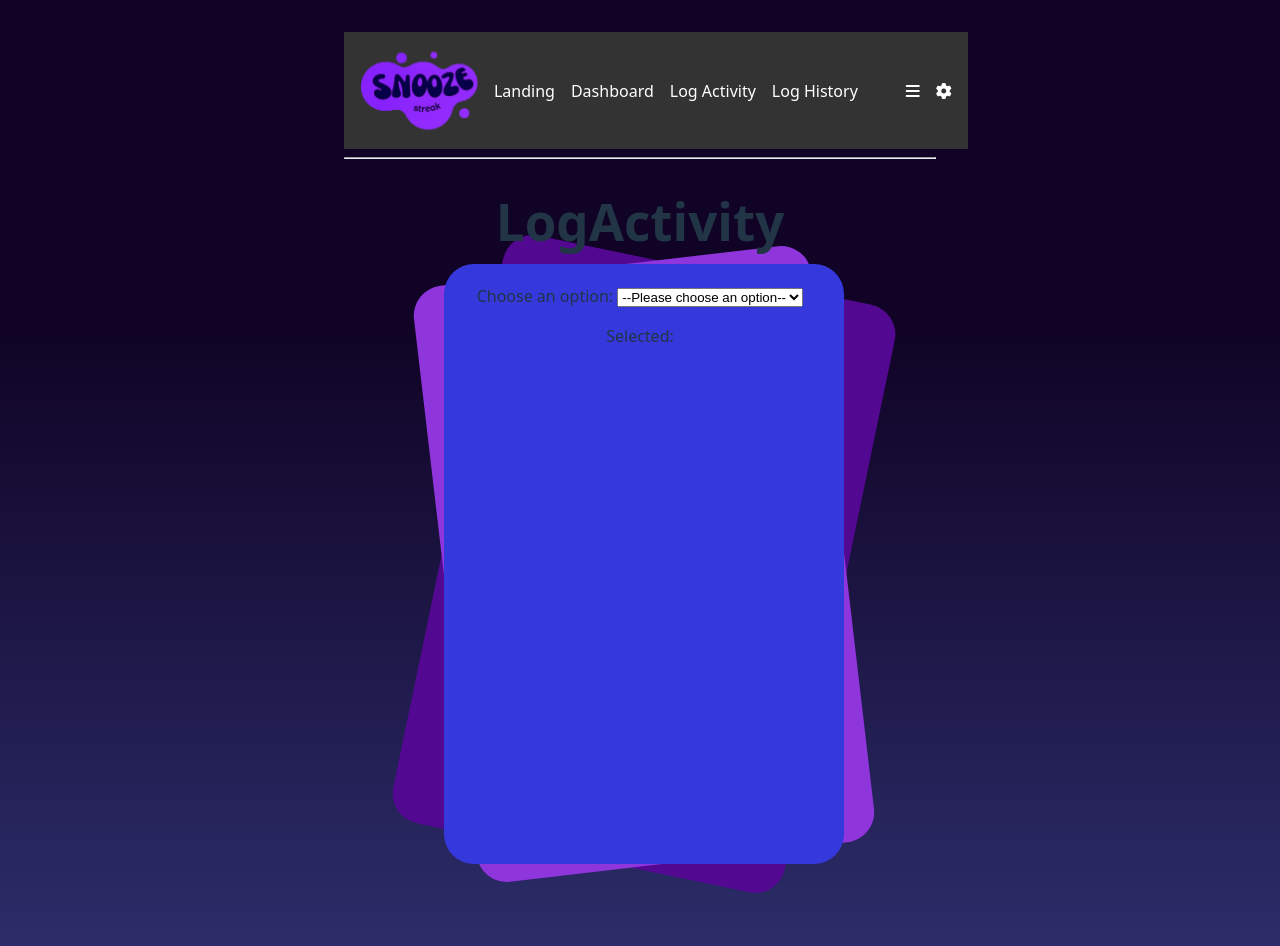
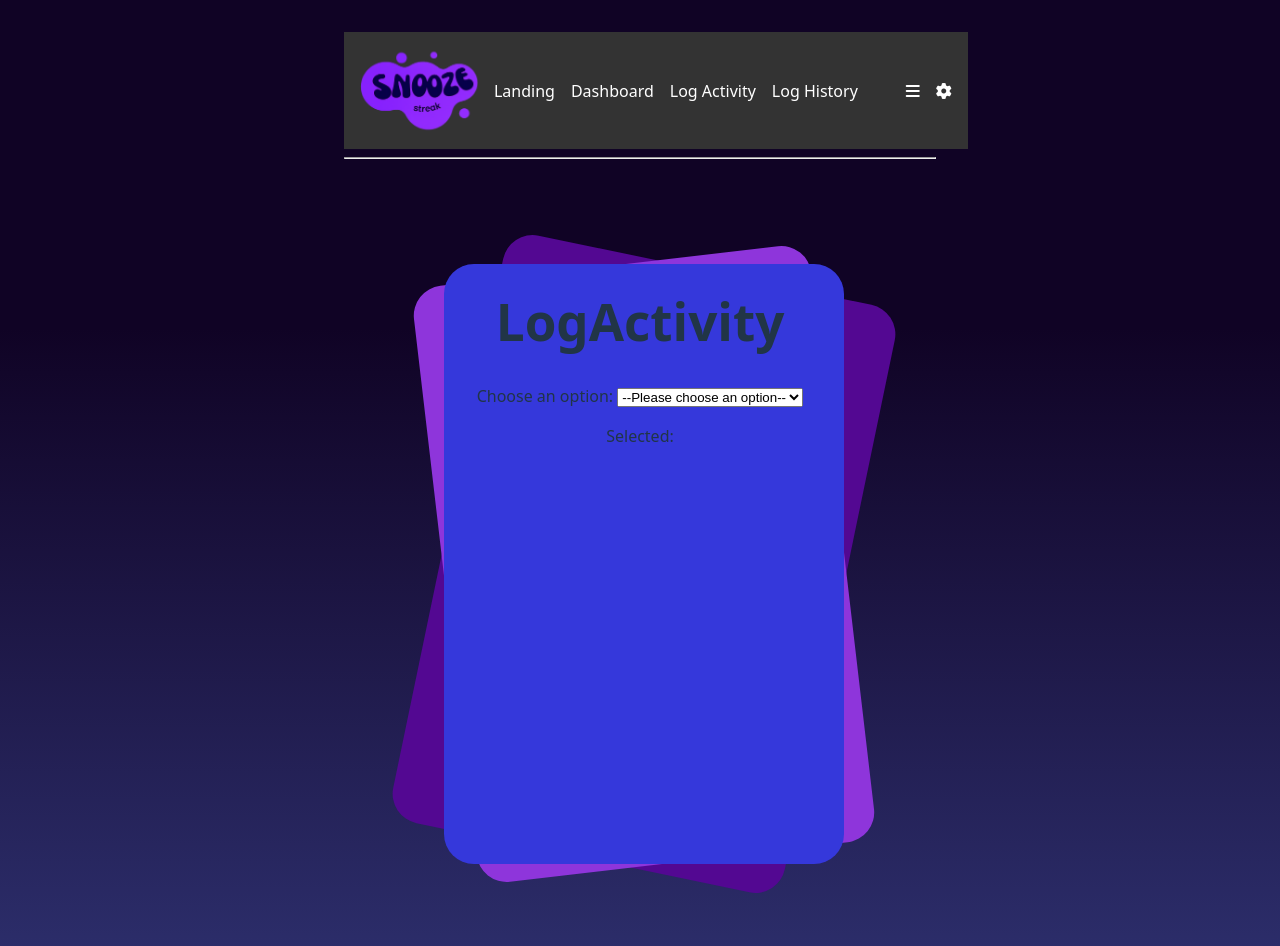
Before and after one commit to kayzute/snoozestreak, a React (Vite) app: page /log-activity in a window 1280 px wide. Shown: the top 946 px of the page. Built offline with nearby package versions, Linux system fonts and the light colour scheme.

Commit message:
Finished log activity functionality

```diff
--- a/src/pages/LogActivity.css
+++ b/src/pages/LogActivity.css
@@ -1,6 +1,7 @@
 .log-activity {
-    position: relative;
+    position: sticky;
     min-height: 100vh;
+
 }
 
 .log-activity select,
@@ -9,6 +10,7 @@
 .log-activity h1 {
     position: relative;
     z-index: 10;
+    top: 100px;
 }
 
 .rectangle {
```
